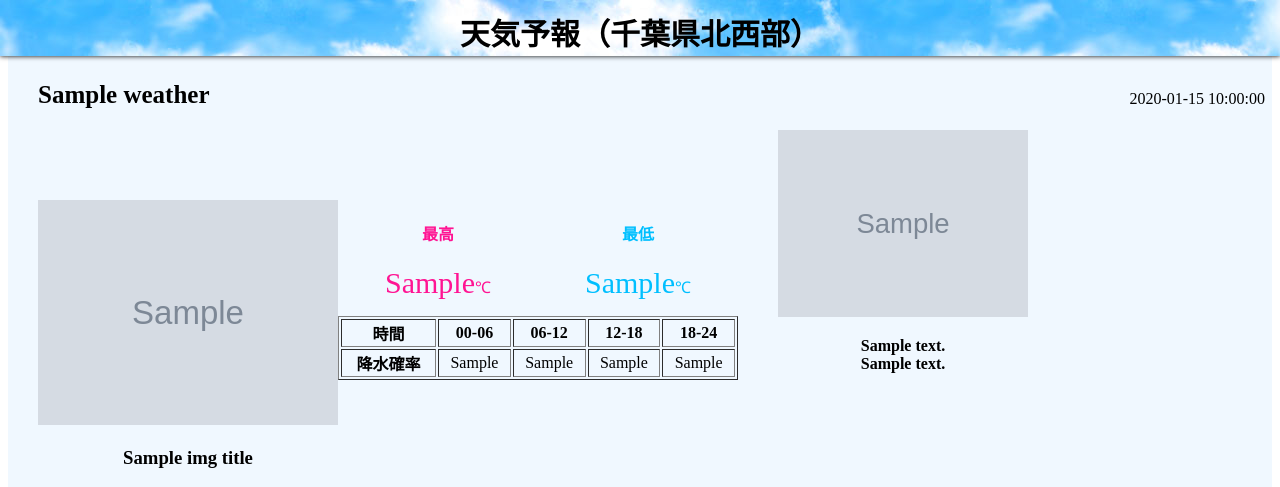
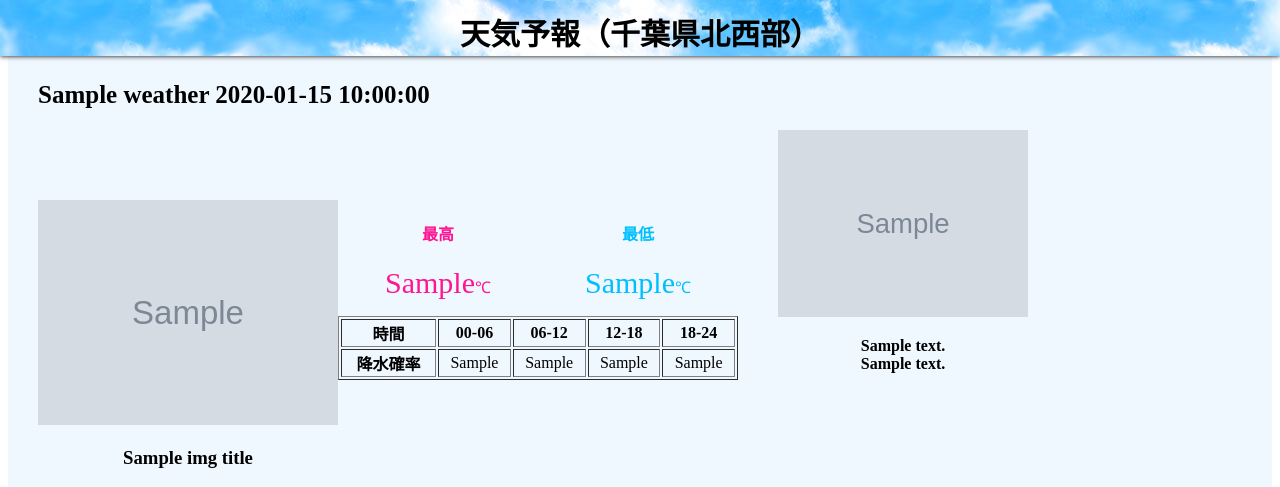
Before and after one commit to yakisoba88/weather, a Flask app: template templates/weather_today.html in a window 1280 px wide. Shown: the top 487 px of the page. Run offline with Flask 2, Linux system fonts and the light colour scheme; the template is opened without the code that fills it: most values are stand-ins (such as "Sample title", 1, 10 or a date in 2020); grey boxes marked "Sample" are stand-in pictures; parts of the project's set-up code (start-up, migrations or seed data) failed here and were passed over.

Commit message:
cssの変更

```diff
--- a/app.py
+++ b/app.py
@@ -93,7 +93,7 @@ elif temp_ave > 25:
 now = datetime.now()
 now_day = now.strftime("%Y/%m/%d")
 now_min = now.strftime("%H:%M")
-get_time = "情報：" + now_day + " " + now_min + " " + "取得"
+get_time = "（" + now_day + " " + now_min + " " + "取得）"
 
 
 """
--- a/static/weather.css
+++ b/static/weather.css
@@ -14,13 +14,6 @@
     font-size: 30px;
     font-family: sans-serif;
     color: black;
-}
-.get-time{
-    float: right;
-    padding-right: 15px;
-}
-.clear{
-    clear: both;
 }
 .main{
     width: 100%;
--- a/templates/weather_today.html
+++ b/templates/weather_today.html
@@ -10,12 +10,10 @@
     <div class="header">
         <div class="header-title">
             <h1>天気予報（千葉県北西部）</h1>
-            <p class="get-time">{{ get_time }}</p>
-            <div class="clear"></div>
         </div>
     </div>
     <div class="main">
-        <h2 class="main-title">{{ weather }}</h2>
+        <h2 class="main-title">{{ weather }} {{ get_time }}</h2>
         <div class="top">
             <div class="main-top">
                 <img class="main-image" src={{ weather_img }} alt={{ img_title }}>
```
